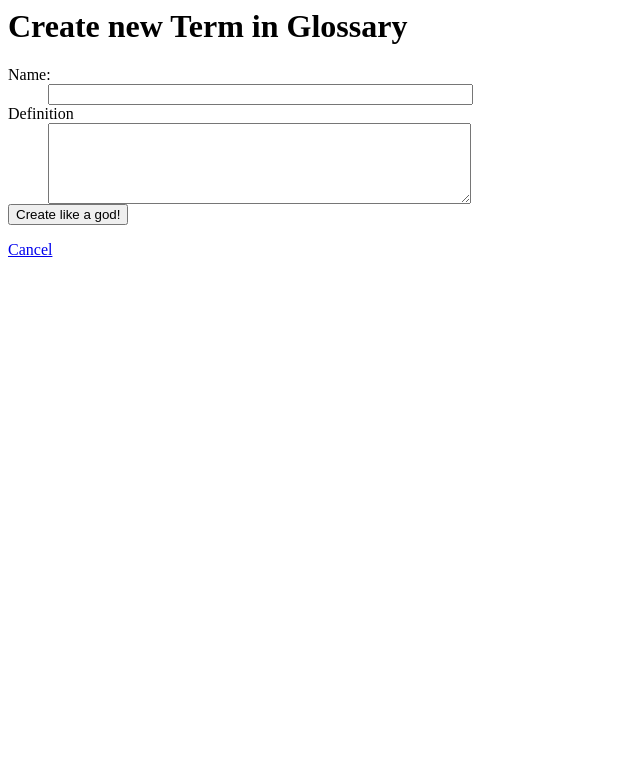
After one commit to wolfman30/FSWD-Catalog-Project2, a Flask app: page /aging_hallmarks/glossary/newTerm in a window 1280 px wide. The commit adds this page. Shown: the top 783 px of the page, without its empty margins (0-640 px from the left). Run offline with Flask 2, Linux system fonts and the light colour scheme.

Commit message:
Added link and page to create new glossary terms

```diff
--- a/app.py
+++ b/app.py
@@ -22,11 +22,6 @@ def agingHallmarks():
     return render_template('agingHallmarks.html',
                                 aging_hallmarks = aging_hallmarks)
 
-@app.route('/aging_hallmarks/glossary')
-def glossary():
-    glossary = session.query(GlossaryofTerms).all()
-
-    return render_template('glossary.html', glossary = glossary)
 
 @app.route('/aging_hallmarks/new', methods = ['GET', 'POST'])
 def newHallmark():
@@ -105,6 +100,23 @@ def deleteDetail(hallmark_id, detail_id):
         return render_template('deleteDetail.html', hallmark_id=hallmark_id,
                                 detail_id=detail_id, detail=detailToDetail)
 
+@app.route('/aging_hallmarks/glossary')
+def glossary():
+    glossary = session.query(GlossaryofTerms).all()
+
+    return render_template('glossary.html', glossary = glossary)
+
+@app.route('/aging_hallmarks/glossary/newTerm', methods = ['GET', 'POST'])
+def newTerm():
+    if request.method == 'POST':
+        newTerm = GlossaryofTerms(name=request.form['name'],
+                                  definition = request.form['definition'])
+        session.add(newTerm)
+        session.commit()
+        return redirect(url_for('glossary'))
+    else:
+        return render_template('newTerm.html')
+
 if __name__ == '__main__':
     app.debug = True
     app.run(host='0.0.0.0', port=8000)
--- a/templates/glossary.html
+++ b/templates/glossary.html
@@ -2,6 +2,7 @@
 
 
 <h1>Glossary</h1>
+<h3><a href = "{{url_for('newTerm')}}">Create new term</a></h3>
 {% for term in glossary %}
 <h3>{{term.name}}</h3>
     <p>
--- /dev/null
+++ b/templates/newTerm.html
@@ -0,0 +1,23 @@
+<html><body>
+
+<h1>Create new Term in Glossary</h1>
+
+<form action = "{{url_for('newTerm')}}" method = 'post'>
+
+<dl>
+<dt>Name:</dt>
+    <dd><input type = 'text' size = '50' name = 'name' required>
+
+<dt>Definition</dt>
+    <dd><textarea name = 'definition' rows = '5' cols = '50'></textarea></dd>
+
+<input type = 'submit' value = 'Create like a god!'>
+</dl>
+
+</form>
+
+<p><a href = "{{url_for('glossary')}}">Cancel</a></p>
+
+
+
+</body></html>
```
Also changed, not shown: db_pop.py (+8 -1 lines), README.md (added), README.txt (deleted), aginghallmarks.db.
